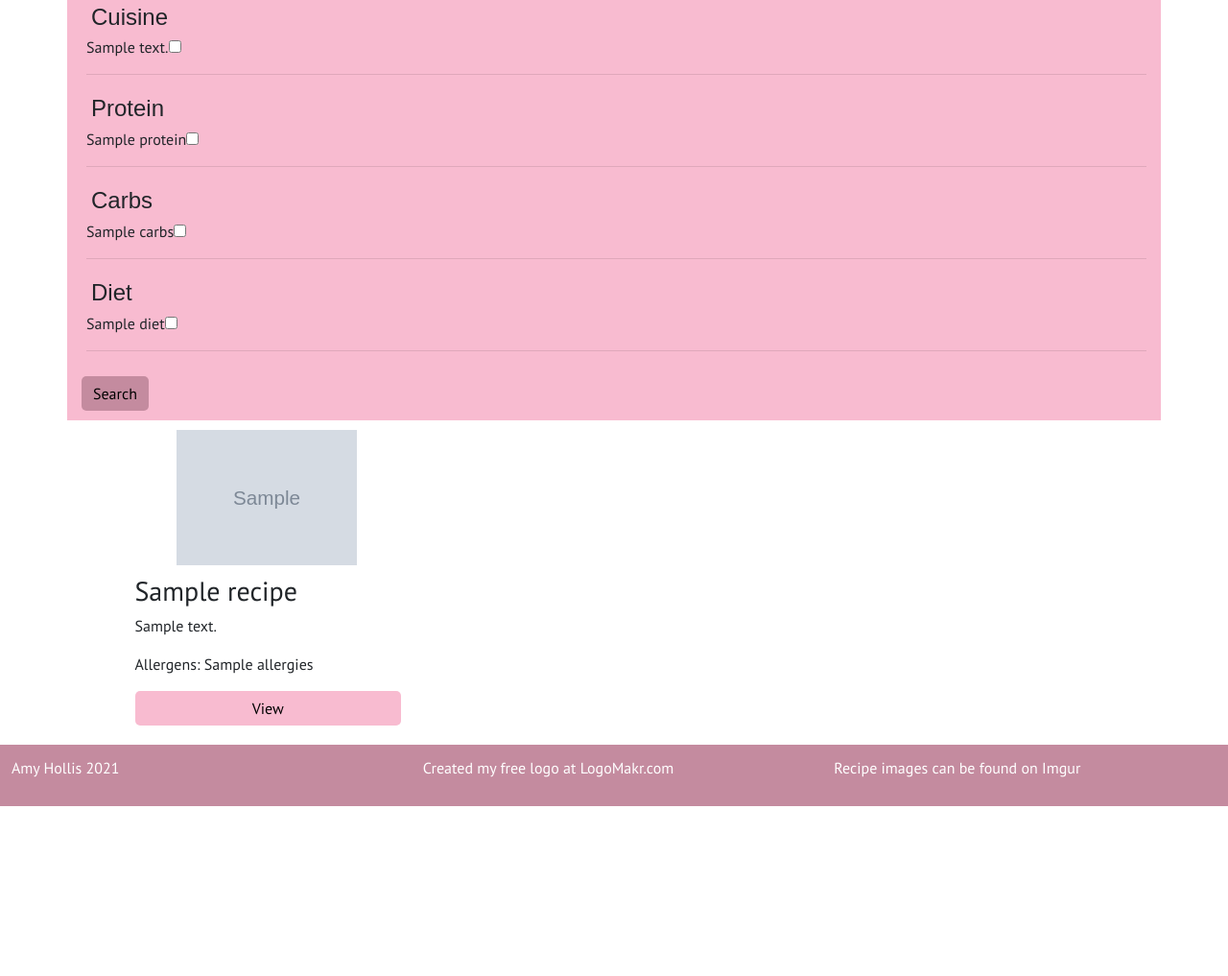
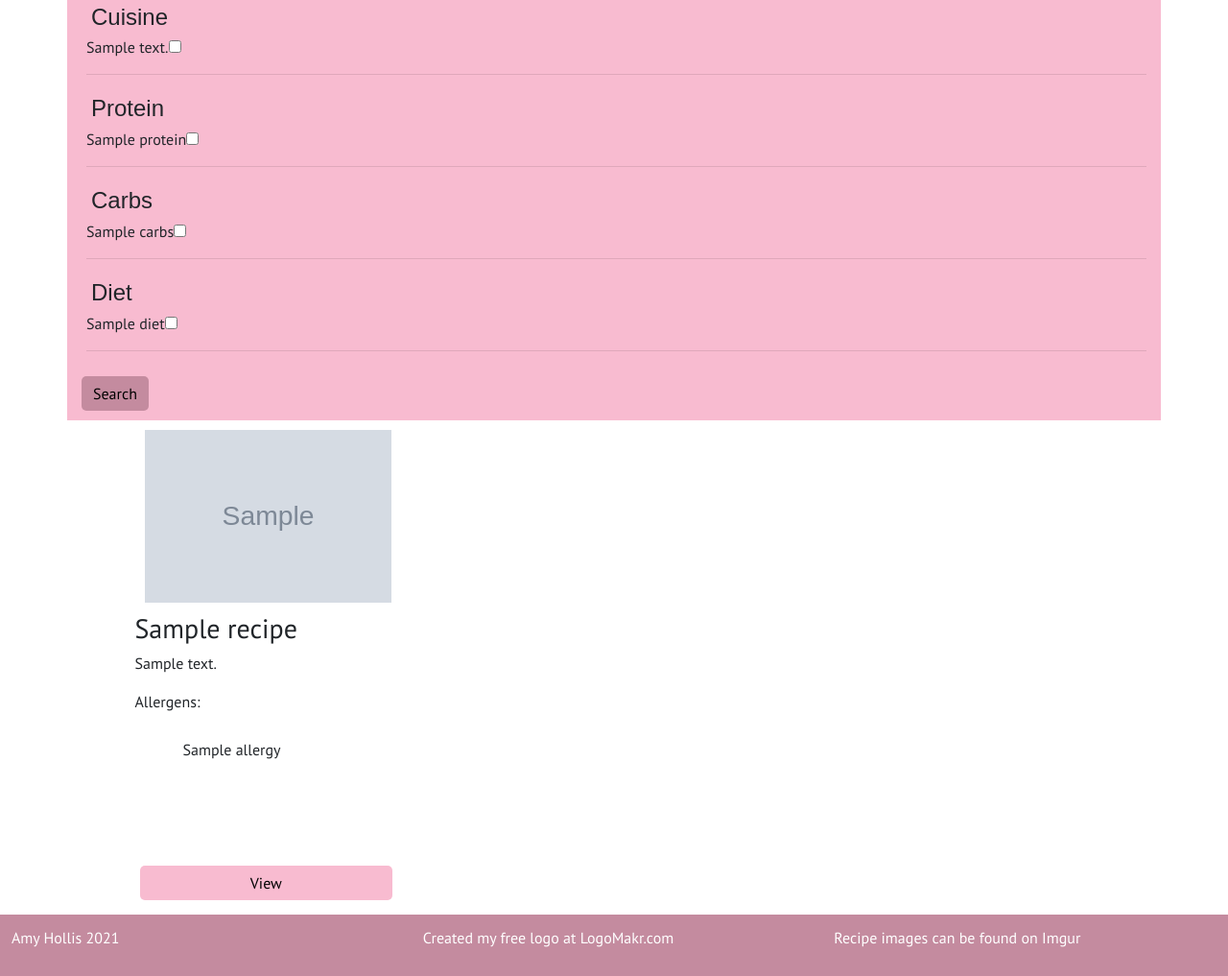
Before and after one commit to Amyh97/milestoneProject3, a Flask app: page /recipes in a window 1280 px wide. Shown: the part 231-1248 px from the top of the page at 96% size. Before the commit the page ends 1071 px from the top, so only its background shows below. Run offline with Flask 2, Linux system fonts and the light colour scheme; grey boxes marked "Sample" are stand-in pictures; a database or web service that is not in the repository returns one stand-in record (values such as "Sample title"); some libraries are stand-ins or nearby versions; some web fonts are replaced.

Commit message:
remove other cards from page while recipe is open, improve styling to cards

```diff
--- a/static/css/style.css
+++ b/static/css/style.css
@@ -117,6 +117,13 @@
     display: block;
 }
 
+.view {
+    position: absolute;
+    bottom: 0;
+    left: 5px;
+    width: 95%;
+}
+
 /*--- search media queries ---*/
 @media (max-height:450px) {
     .overview img, .recipe_card img {
@@ -124,7 +131,7 @@
         margin-left: 25%;
     }
 }
-/*--- show and hide cards with recipes on ---*/
+/*--- recipe cards ---*/
 
 .hidden {
     display: none
@@ -136,10 +143,22 @@
 
 .my-card {
     margin-left: 5%;
+    height: 505px;
 }
 
-.my-card img {
-    margin-left: 12%;
+.line-clamp {
+  display: -webkit-box;
+  -webkit-line-clamp: 4;
+  -webkit-box-orient: vertical;
+  overflow: hidden;
+  text-overflow: ellipsis;
+}
+
+.allergies {
+    float: left;
+    text-decoration: none;
+    margin: 10px;
+    list-style-type: none;
 }
 /*--- browse.html ---*/
 
@@ -170,7 +189,7 @@
     text-align: left;
 }
 
-.browse-card img {
+.browse-card img, .overview img {
     height: 200px;
     width: 100%;
     object-fit: cover;
--- a/static/js/script.js
+++ b/static/js/script.js
@@ -1,12 +1,12 @@
 //show and hide card overviews and recipes
 $('button.view').on('click', function() {
-    $(this).parent('div.overview').addClass('hidden');
+    $('.overview').addClass('hidden');
     $(this).parent('div.overview').next('div.recipe_card').removeClass('hidden');
 });
 
 $('.closed').on('click', function() {
     $(this).parent('div.recipe_card').addClass('hidden');
-    $(this).parent('div.recipe_card').prev('div.overview').removeClass('hidden');
+    $('.overview').removeClass('hidden');
 });
 
 //carousel on browse.html
--- a/templates/search.html
+++ b/templates/search.html
@@ -36,11 +36,16 @@
 <div class="row no-gutters">
     {% for x in recipes %}
         <div class="col-lg-3 col-md-4 overview card my-card">
-                        <img src="{{x.image}}" alt="{{x.name}}" class="card-img-top">
-                        <h3> {{x.name | capitalize}}</h3>
-                        <p>{{x.notes}}</p>
-                        <p>Allergens: {{x.allergies}}</p>
-                        <button class="btn my-btn view">View</button>
+             <img src="{{x.image}}" alt="{{x.name}}" class="card-img-top">
+            <h3> {{x.name | capitalize}}</h3>
+            <p class="line-clamp">{{x.notes}}</p>
+            <p>Allergens: </p>
+            <ul>
+                {% for y in x.allergies %}
+                    <li class="allergies">{{ y }}</li>
+                {% endfor %}
+            </ul>
+            <button class="btn my-btn view">View</button>
         </div>
         <div class="col-11 recipe_card hidden card" id="{{x._id}}">
                         <img src="{{x.image}}" alt="{{x.name}}" class="card-img-top lrg-card">
```
